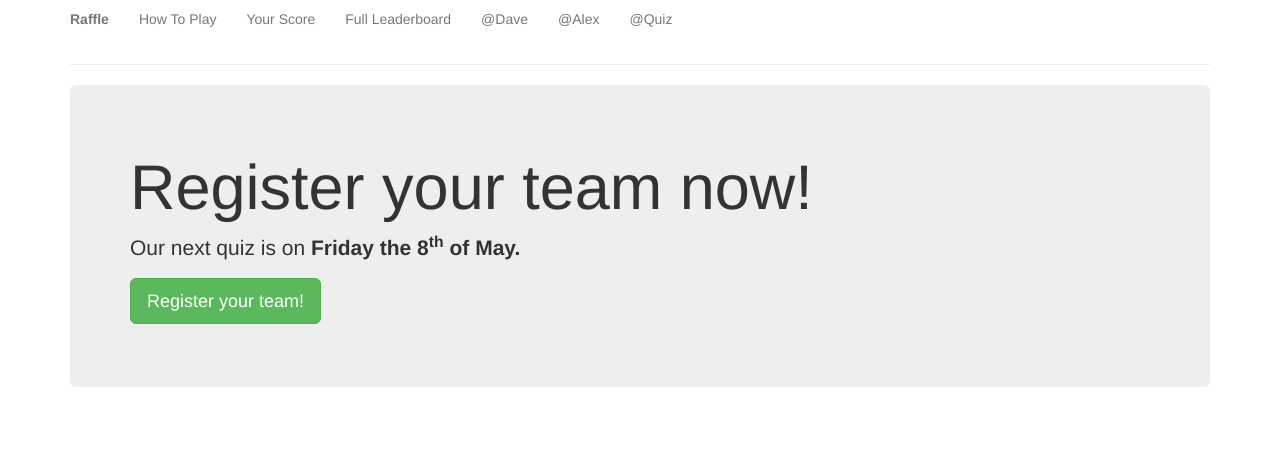
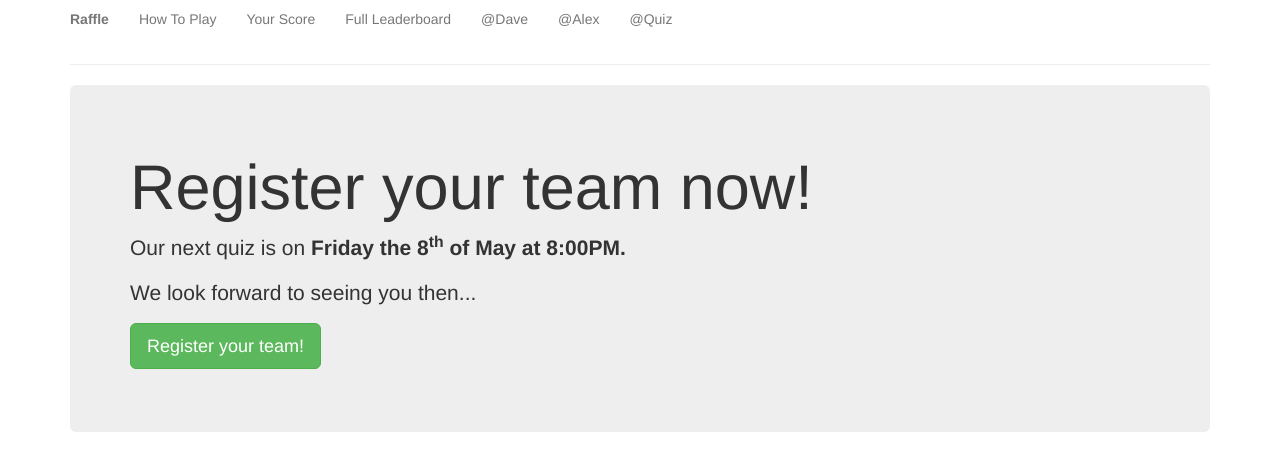
Before and after one commit to davidharrison92/sociallydistantpubquiz, a PHP site: page / in a window 1280 px wide. Shown: the part 305-776 px from the top of the page. Run offline with PHP 8.4, Linux system fonts and the light colour scheme; data that the repository does not hold is empty; a stand-in replaces the project's code that opens the database connection.

Commit message:
added time

```diff
--- a/index.php
+++ b/index.php
@@ -56,7 +56,8 @@ if (array_key_exists("teamID", $_SESSION)){
                 ?>
                 <div class="jumbotron">
                     <h1>Register your team now!</h1>
-                    <p>Our next quiz is on <strong>Friday the 8<sup>th</sup> of May.</p>
+                    <p>Our next quiz is on <strong>Friday the 8<sup>th</sup> of May at 8:00PM.</p>
+                    <p>We look forward to seeing you then...</p>
                     <p><a class="btn btn-success btn-lg" href="newteam.php" role="button">Register your team!</a>
                 </div>
                 <?php
```
